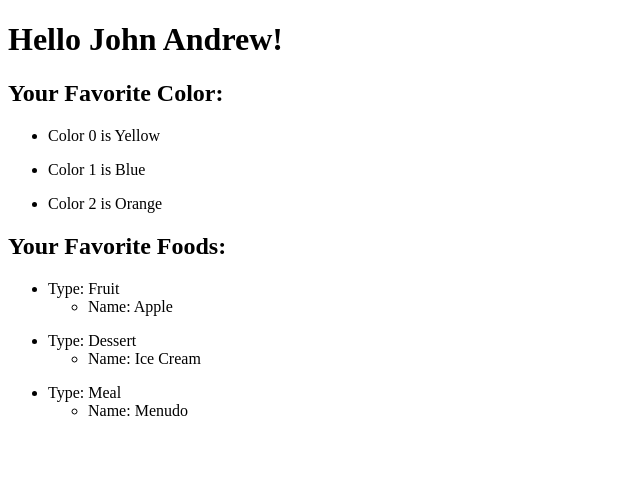
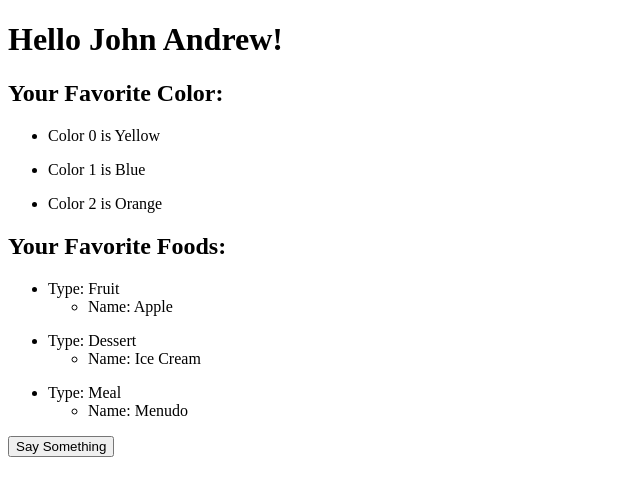
Before and after one commit to andrewmoquia/my-first-project, an Angular app: page / in a window 1280 px wide. Shown: the top 496 px of the page, without its empty margins (0-640 px from the left). Built offline with nearby package versions, Linux system fonts and the light colour scheme.

Commit message:
Add Button with event click.

```diff
--- a/src/app/app.component.html
+++ b/src/app/app.component.html
@@ -19,3 +19,5 @@
     </ul>
   </li>
 </ul>
+
+<button (click)='saySomething()'>Say Something</button>
--- a/src/app/app.component.ts
+++ b/src/app/app.component.ts
@@ -22,6 +22,10 @@ export class AppComponent {
 
   constructor(private transportationService: TransportationService) {
     this.foods = this.transportationService.getFoods();
-  }
+  };
+
+  saySomething() {
+    alert("Nothing to say actually");
+  };
 
 }
```
